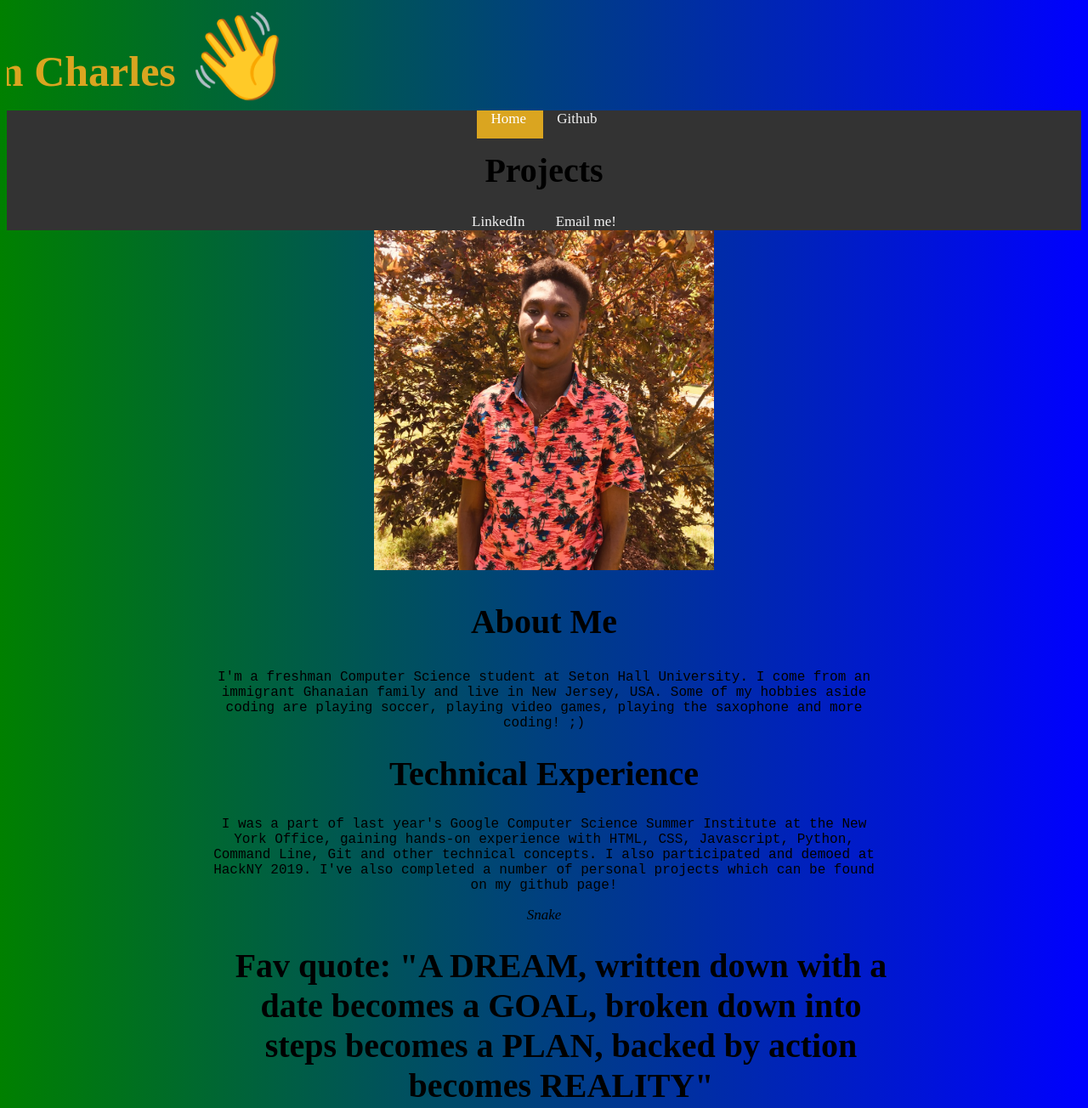
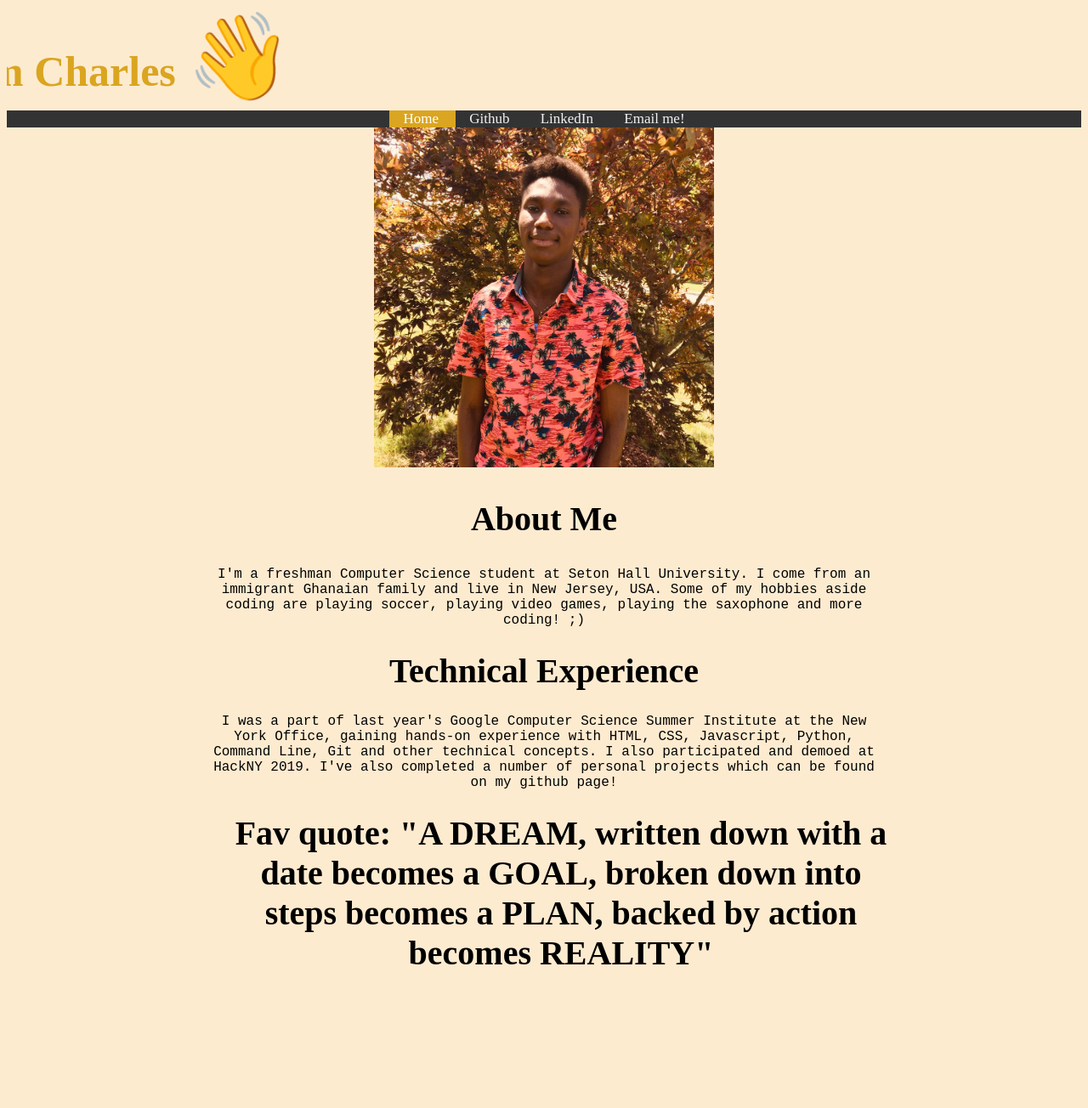
Before and after one commit to baiden00/baiden00.github.io, a plain HTML site: page index.html in a window 1280 px wide. Shown: the top 1304 px of the page at 85% size. After the commit the page ends 1172 px from the top, so only its background shows below. Drawn offline with Linux system fonts and the light colour scheme.

Commit message:
fixed the ugliness
fixed the ugliness

```diff
--- a/index.html
+++ b/index.html
@@ -14,7 +14,6 @@
 
       <a class="active" href="/"> Home </a>
       <a href="https://www.github.com/baiden00"> Github </a>
-      <h1 data-title="#projects"> Projects </h1>
       <a href="https://www.linkedin.com/in/charlesbaidenn/"> LinkedIn </a>
       <a href="mailto:baidenskyress@gmail.com"> Email me! </a>
     </div>
@@ -32,10 +31,6 @@
     experience with HTML, CSS, Javascript, Python, Command Line, Git and other technical concepts. I also participated and demoed at HackNY 2019. I've also completed a number of
   personal projects which can be found on my github page!  </p>
 
-    <div id = "projects "class="active">
-      <li>Snake</li>
-
-    </div>
     <center> <ul class="blocktext">
       <h1> Fav quote: "A DREAM, written down with a date becomes a GOAL, broken down into steps becomes a PLAN, backed by action becomes REALITY" </h1>
     </center>
--- a/static/index.css
+++ b/static/index.css
@@ -48,7 +48,7 @@ display:inline-block;
 }
 
 body{
-  background-image: linear-gradient(-90deg, blue, green);
+  background-color: #fdebd0
 }
 
 h1 {
```
